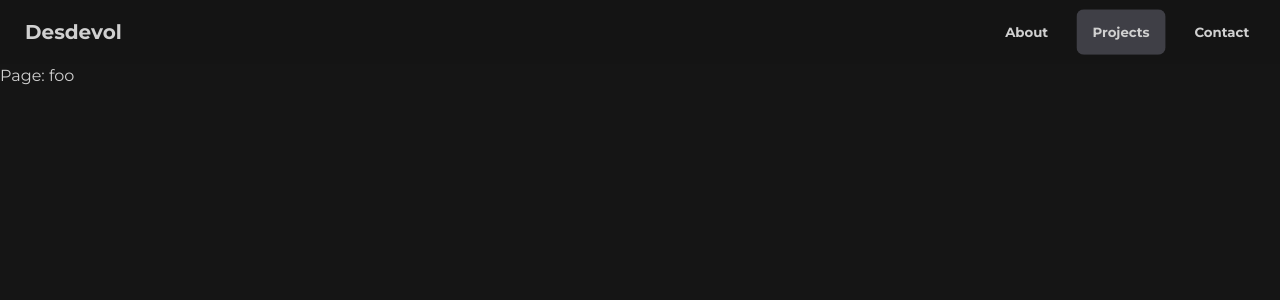
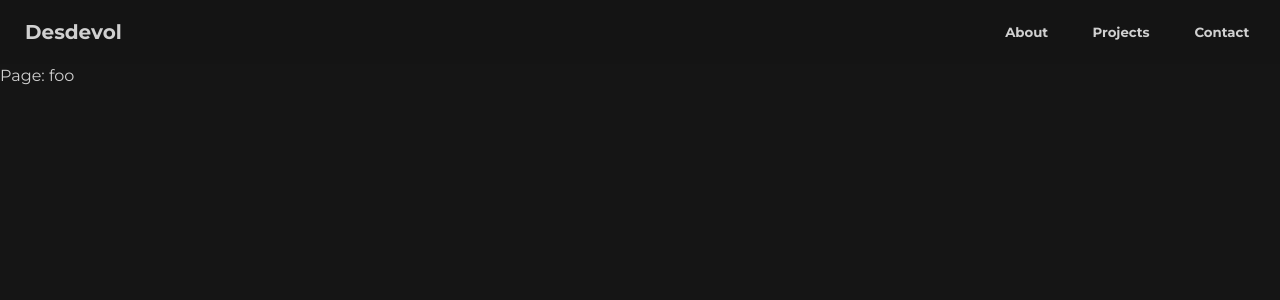
Before and after one commit to desdevol/portfolio-nuxt, a Nuxt app: page /project in a window 1280 px wide. Shown: the top 300 px of the page. Built offline with nearby package versions, Linux system fonts and the light colour scheme.

Commit message:
feat: updated project link to a tag

```diff
--- a/layouts/main.vue
+++ b/layouts/main.vue
@@ -15,9 +15,7 @@ const isSidebarOpened = computed(() => store.isSidebarOpened)
             <div class="hidden flex-none md:block">
                 <ul class="menu menu-horizontal p-0">
                     <a href="/#about" class="btn btn-ghost btn-md mx-1 normal-case">About</a>
-                    <NuxtLink to="/project" class="btn btn-ghost btn-md mx-1 normal-case" activeClass="bg-zinc-700"
-                        >Projects</NuxtLink
-                    >
+                    <a href="/#project" class="btn btn-ghost btn-md mx-1 normal-case">Projects</a>
                     <a href="/#contact" class="btn btn-ghost btn-md mx-1 normal-case">Contact</a>
                 </ul>
             </div>
@@ -41,7 +39,7 @@ const isSidebarOpened = computed(() => store.isSidebarOpened)
                 </div>
                 <div class="mt-5">
                     <a href="/#about" class="sidebar-item" @click="store.closeSidebar">About</a>
-                    <NuxtLink to="/project" class="sidebar-item" @click="store.closeSidebar">Projects</NuxtLink>
+                    <a href="/#project" class="sidebar-item" @click="store.closeSidebar">Projects</a>
                     <a href="/#contact" class="sidebar-item" @click="store.closeSidebar">Contact</a>
                 </div>
             </div>
```
